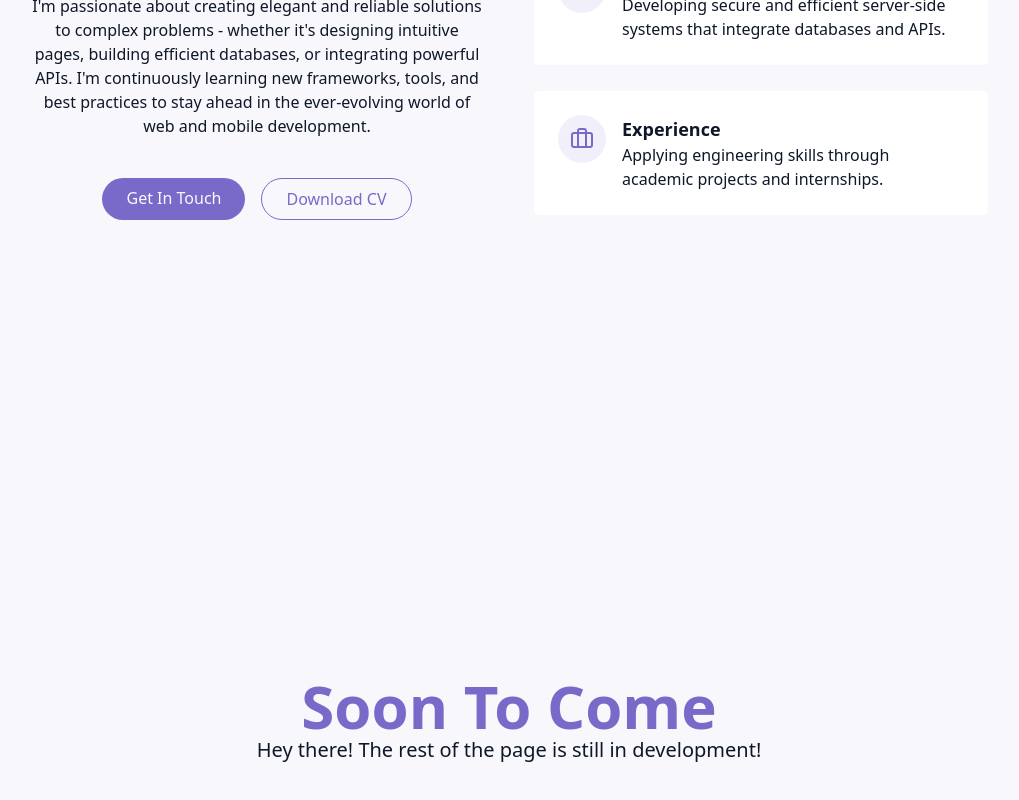
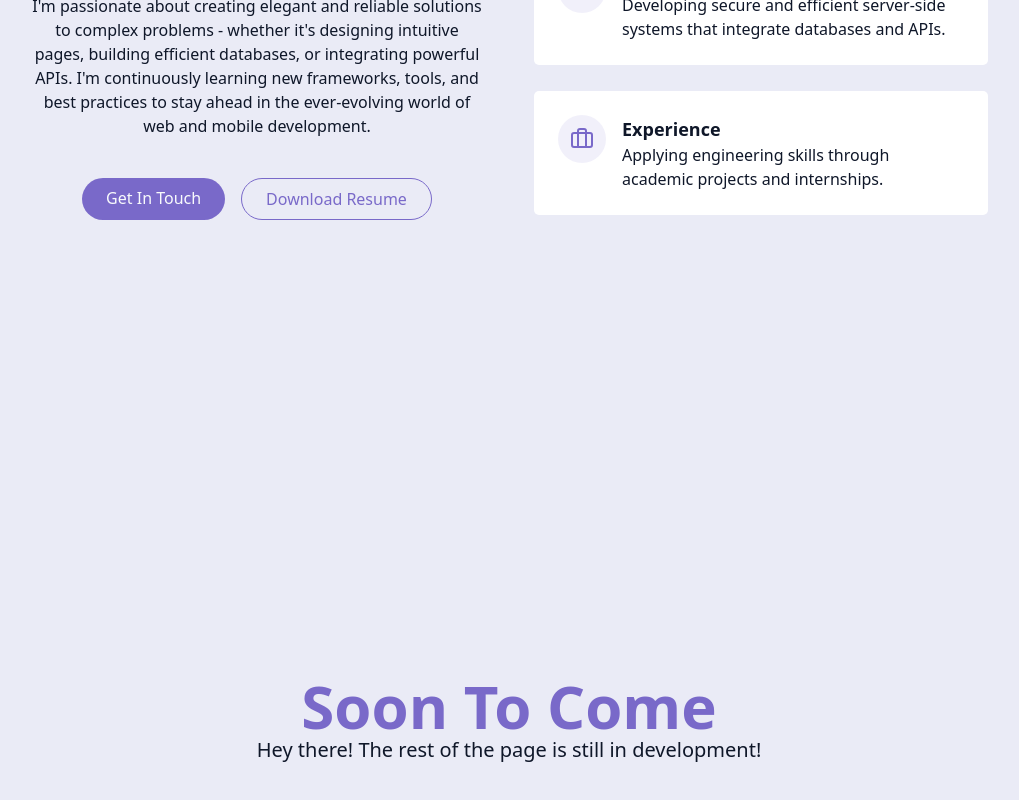
Before and after one commit to Codefficiency/PortfolioRework, a React (Vite) app: page / in a window 1280 px wide. Shown: the part 1198-1998 px from the top of the page, without its empty margins (131-1150 px from the left). Built offline with nearby package versions, Linux system fonts and the light colour scheme.

Commit message:
Fixed resume button

```diff
--- a/src/components/AboutSection.jsx
+++ b/src/components/AboutSection.jsx
@@ -38,11 +38,11 @@ export const AboutSection = () => {
                                 Get In Touch
                             </a>
                             <a
-                                href="/resume.pdf"
-                                download
+                                href="/AKResume.pdf"
+                                download="AKResume.pdf"
                                 className="px-6 py-2 rounded-full border border-primary text-primary hover:bg-primary/10 transit-colors duration-300"
                             >
-                                Download CV
+                                Download Resume
                             </a>
                         </div>
                     </div>
--- /dev/null
+++ b/src/components/SkillSection.jsx
@@ -0,0 +1,7 @@
+export const SkillSection = () => {
+    return (
+        <section>
+            <div></div>
+        </section>
+    );
+};
--- a/src/index.css
+++ b/src/index.css
@@ -64,7 +64,7 @@
 
 @layer base {
     :root {
-        --background: 233 40% 98%;
+        --background: 233 40% 94%;
         --foreground: 222 47% 11%;
 
         --card: 0 0% 100%;
--- a/src/pages/Home.jsx
+++ b/src/pages/Home.jsx
@@ -4,6 +4,7 @@ import { Navbar } from '@/components/Navbar';
 import { HeroSection } from '@/components/HeroSection';
 import { AboutSection } from '@/components/AboutSection';
 import { SoonToCome } from '@/components/SoonToCome';
+import { SkillSection } from '../components/SkillSection';
 export const Home = () => {
     return (
         <div className="min-h-screen bg-background text-foreground overflow-x-hidden">
@@ -18,6 +19,7 @@ export const Home = () => {
                 <HeroSection />
                 <AboutSection />
                 <SoonToCome />
+                <SkillSection />
             </main>
             {/*Footer*/}
         </div>
```
Also changed, not shown: 2 other files (tests, documents, lock files or other folders).
